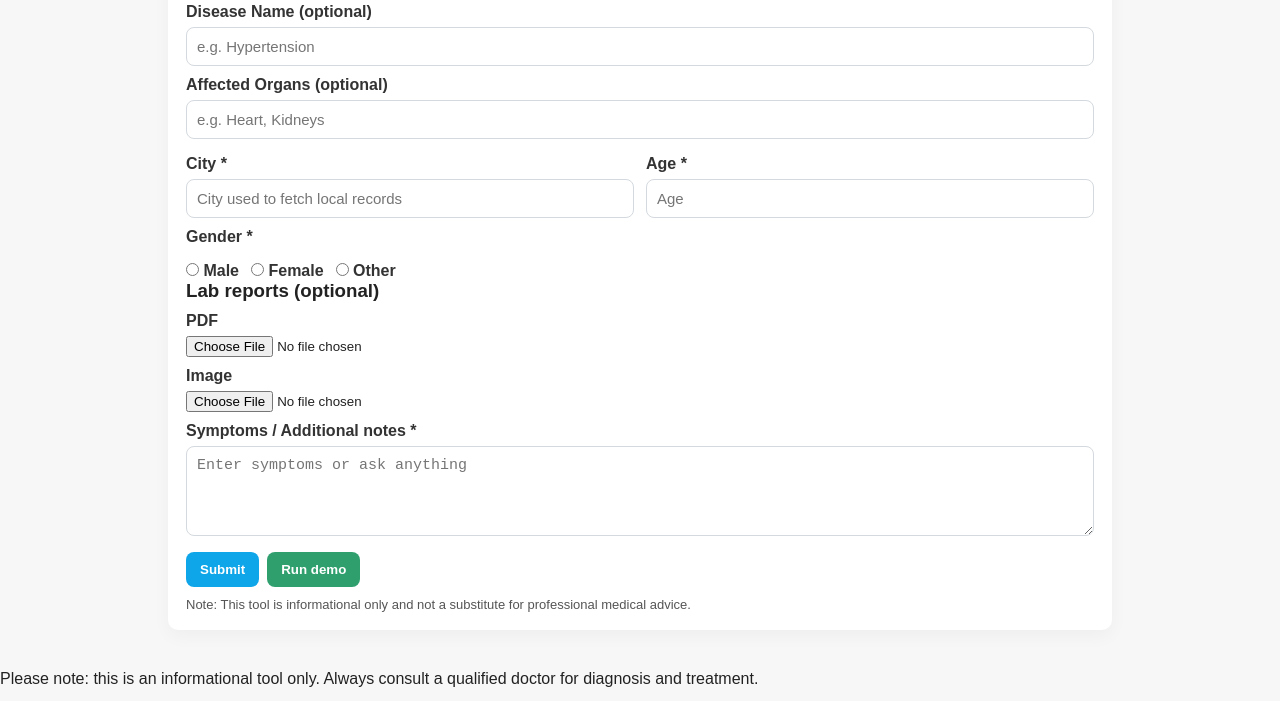
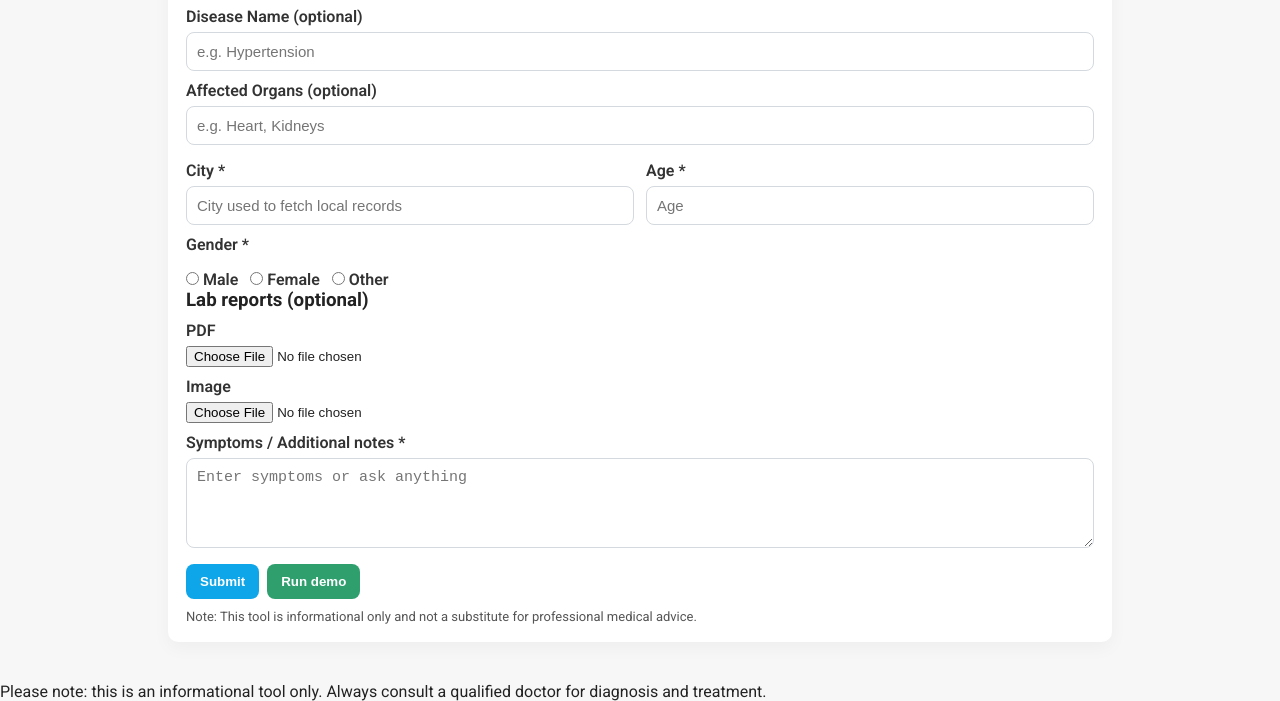
Before and after one commit to onemoremohit/CureVia-Working-Project, a plain HTML site: page frontend/index.html in a window 1280 px wide. Shown: the part 317-1018 px from the top of the page. Drawn offline with nearby package versions, Linux system fonts and the light colour scheme.

Commit message:
font style changed to suitable roboto font

```diff
--- a/frontend/index.html
+++ b/frontend/index.html
@@ -10,6 +10,9 @@
 
   <!-- Local stylesheet -->
   <link rel="stylesheet" href="style.css" />
+  <link rel="preconnect" href="https://fonts.googleapis.com">
+  <link rel="preconnect" href="https://fonts.gstatic.com" crossorigin>
+  <link href="https://fonts.googleapis.com/css2?family=Roboto:ital,wght@0,100..900;1,100..900&display=swap" rel="stylesheet">
 </head>
 <body>
   <header>
--- a/frontend/style.css
+++ b/frontend/style.css
@@ -1,6 +1,10 @@
 /* basic reset */
 *{box-sizing:border-box;margin:0;padding:0}
-html,body{height:100%;font-family:Arial,Helvetica,sans-serif;background:#f7f7f7;color:#222}
+html,body{
+  height:100%;
+  font-family: "Roboto", sans-serif;
+  background:#f7f7f7;
+  color:#222}
 header{
   background:#0EA5E9;color:#fff;padding:12px 18px;display:flex;align-items:center;justify-content:space-between;position:fixed;left:0;right:0;top:0;z-index:20;
   box-shadow:0 2px 8px rgba(0,0,0,0.06)
```
